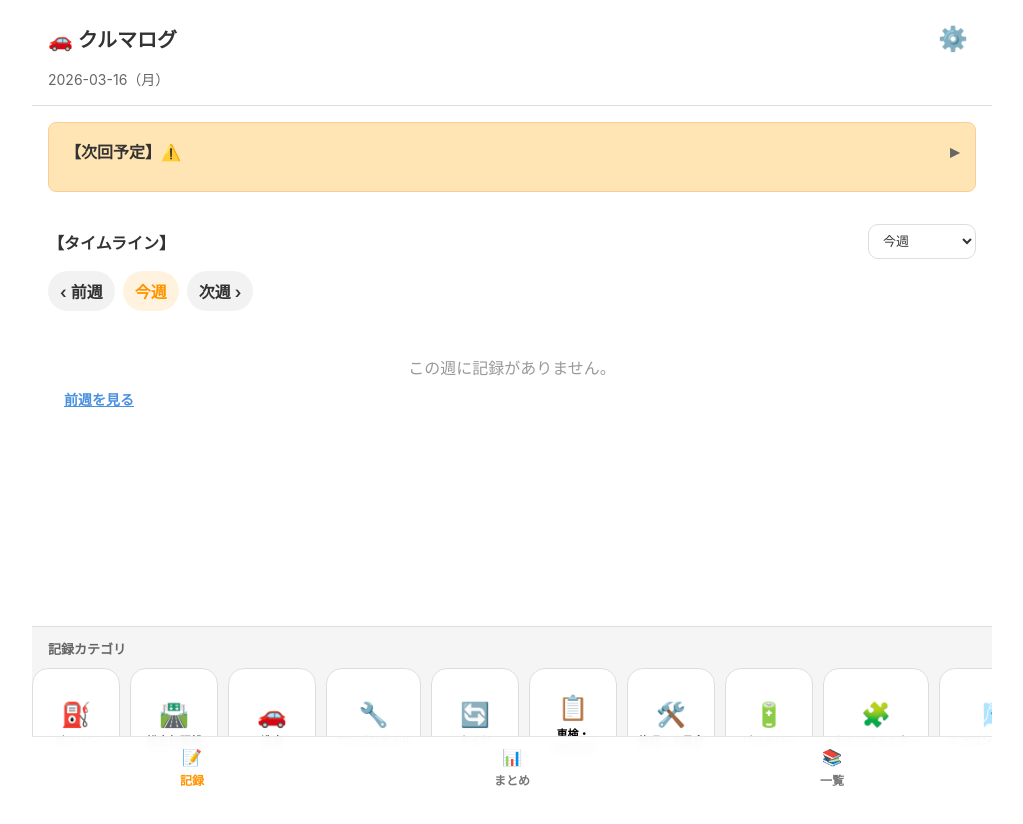
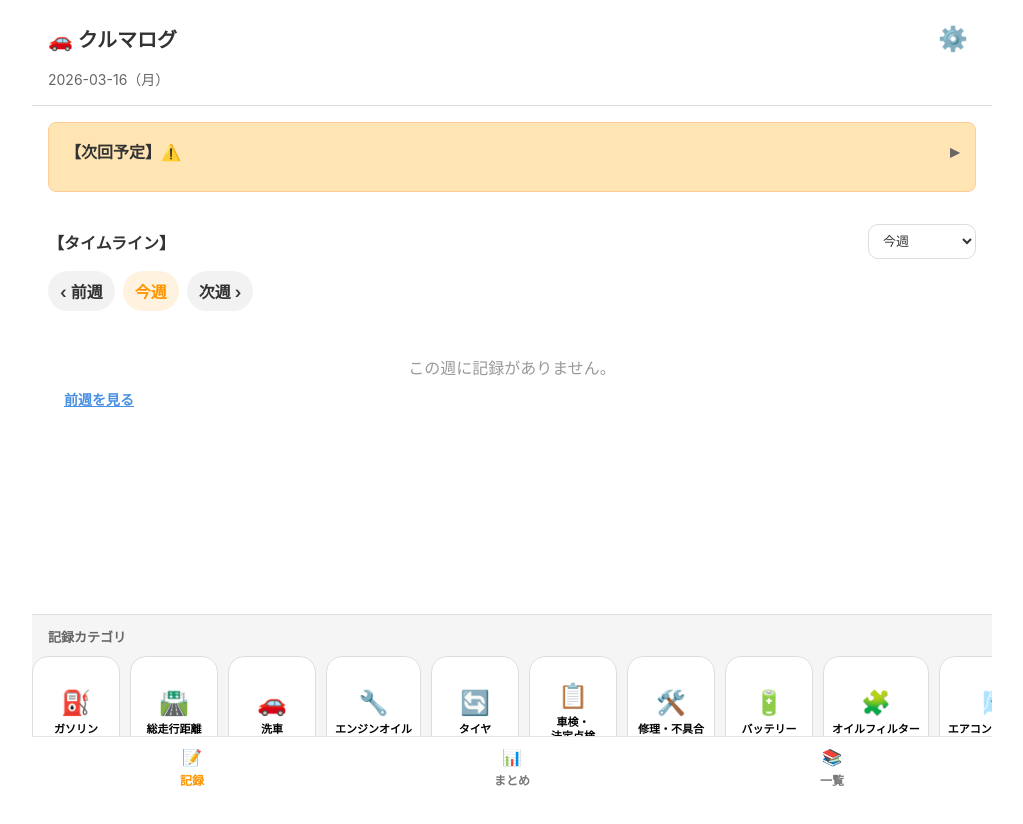
Before and after one commit to shun-devlab/kuruma-log, a Vue app: page / in a window 1280 px wide. Shown: the top 824 px of the page, without its empty margins (128-1151 px from the left). Built offline with nearby package versions, Linux system fonts and the light colour scheme.

Commit message:
fix: prevent category strip from overlapping bottom tabs

```diff
--- a/src/views/Home.vue
+++ b/src/views/Home.vue
@@ -609,11 +609,11 @@ export default {
 }
 
 .record-panel-section {
-  position: sticky;
-  bottom: 0;
+  position: static;
   background: #f5f5f5;
   border-top: 1px solid #dddddd;
   padding: 12px 0 16px;
+  margin-bottom: 12px;
 }
 
 .record-strip-label {
```
